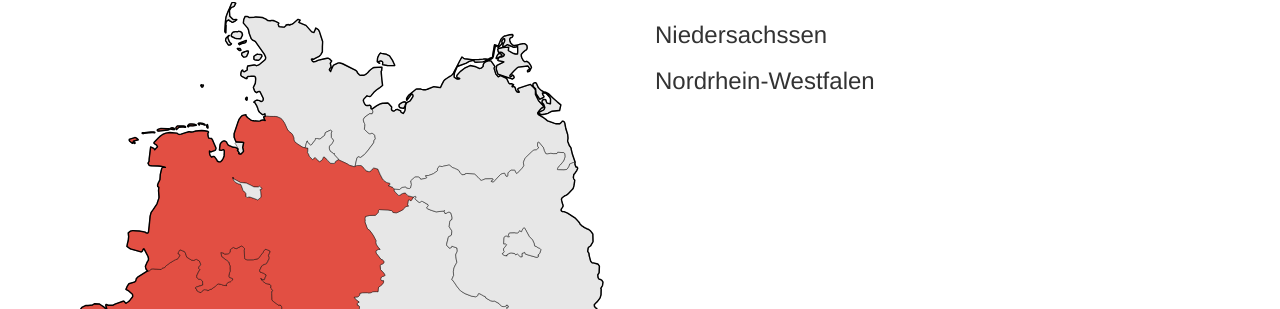
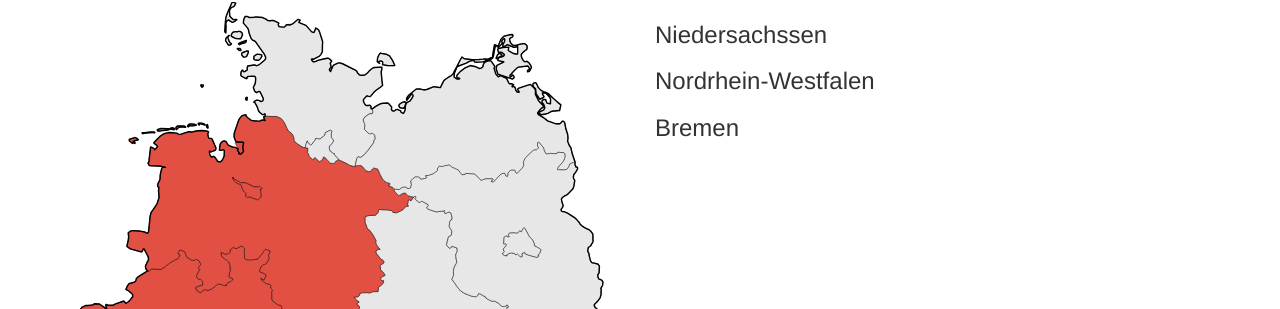
Before and after one commit to schnelle-rohrreinigung24/website, a Jekyll site: the page built from einsatzgebiete.html, in a window 1280 px wide. Shown: the part 161-470 px from the top of the page. Built offline with Jekyll 4.4.1, drawn with Linux system fonts in a browser that asks for light colours.

Commit message:
Bremen mit auf die Karte genommen

```diff
--- a/assets/css/custom/_map.scss
+++ b/assets/css/custom/_map.scss
@@ -2,6 +2,6 @@
   width: 100%;
   height: 100%;
 }
-path#Niedersachsen, path#Nordrhein-Westfalen {
+path#Niedersachsen, path#Nordrhein-Westfalen, path#Bremen {
   fill: $brand-primary !important;
 }
--- a/einsatzgebiete.html
+++ b/einsatzgebiete.html
@@ -16,6 +16,7 @@ changefreq: weekly
         <div class="col-md-6">
             <h3>Niedersachssen</h3>
             <h3>Nordrhein-Westfalen</h3>
+            <h3>Bremen</h3>
         </div>
     </div>
 
--- a/leistungen.html
+++ b/leistungen.html
@@ -6,7 +6,9 @@ priority: 1.0
 changefreq: weekly
 ---
 
-<h1>Leistungen</h1>
+<div class="container">
+    <h1>Leistungen</h1>
+</div>
 
 <!--<div class="container">-->
 <!--<hr>-->
```
